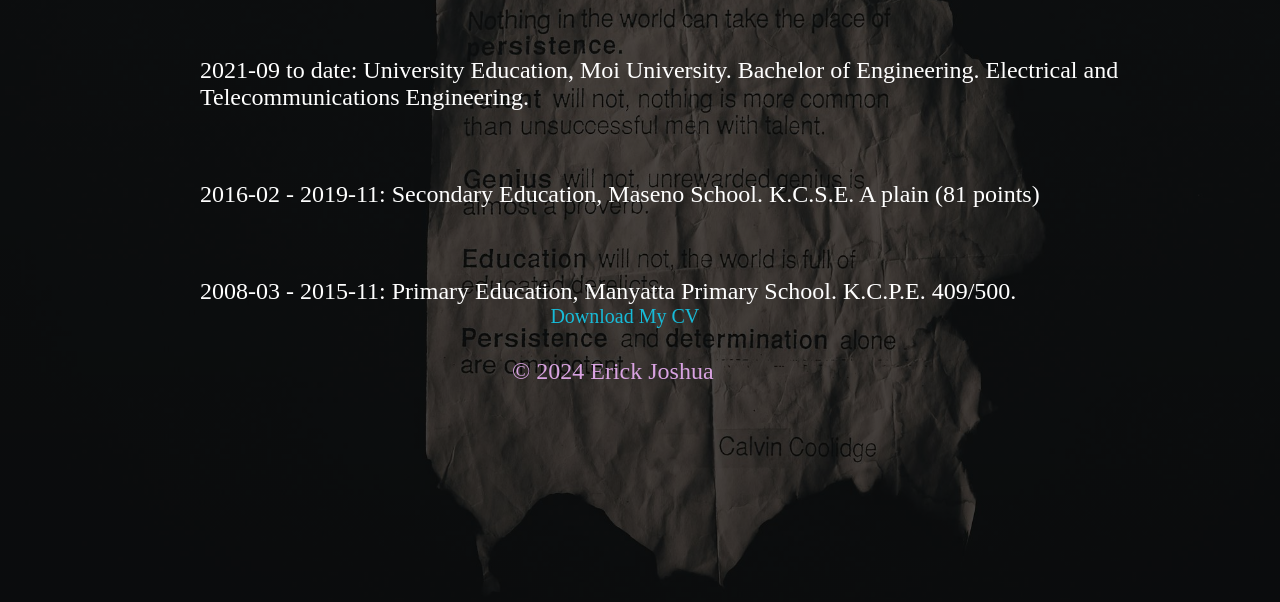
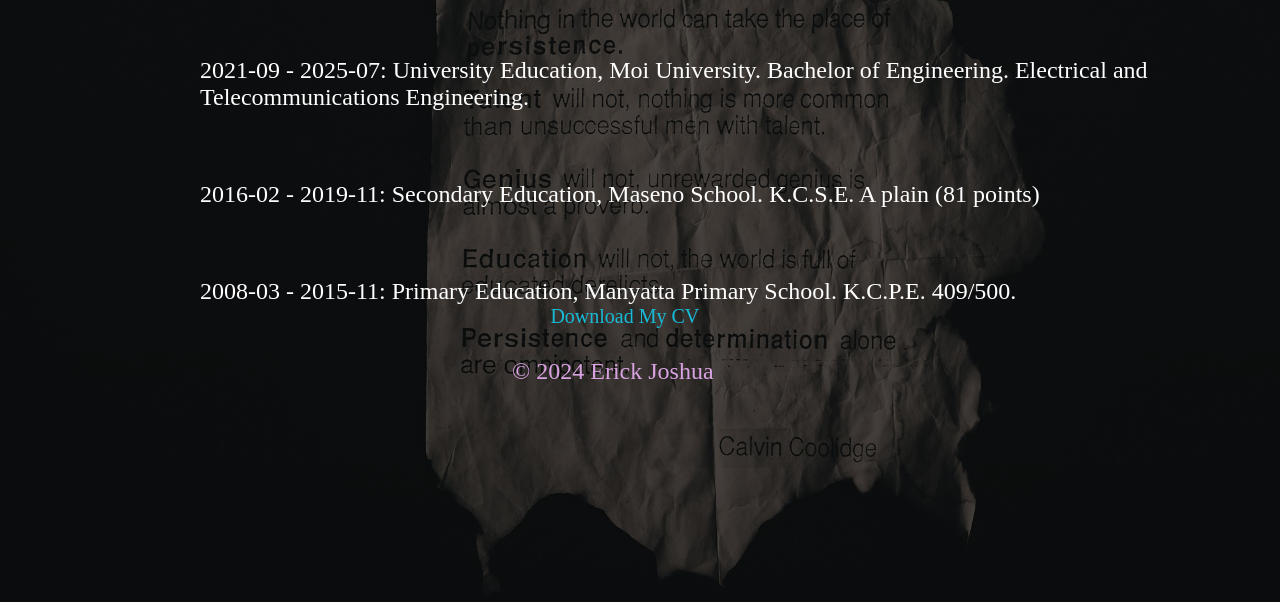
Before and after one commit to erickjoshuaotieno/erick-joshua-portfolio-group-17, a plain HTML site: page educatiom.html in a window 1280 px wide. Shown: the part 198-800 px from the top of the page. Drawn offline with Linux system fonts and the light colour scheme.

Commit message:
Update educatiom.html

```diff
--- a/educatiom.html
+++ b/educatiom.html
@@ -50,7 +50,7 @@
 
             <!-- Education details -->
             <p style="color: white;margin-left: 200px; margin-top: 60px; font-size: 24px">
-                <span>2021-09 to date: University Education, Moi University. Bachelor of Engineering. Electrical and Telecommunications Engineering.</span>
+                <span>2021-09 - 2025-07: University Education, Moi University. Bachelor of Engineering. Electrical and Telecommunications Engineering.</span>
             </p>
             <p style="color: white;margin-left: 200px; margin-top: 70px; font-size: 24px">
                 <span>2016-02 - 2019-11: Secondary Education, Maseno School. K.C.S.E. A plain (81 points)</span>
```
